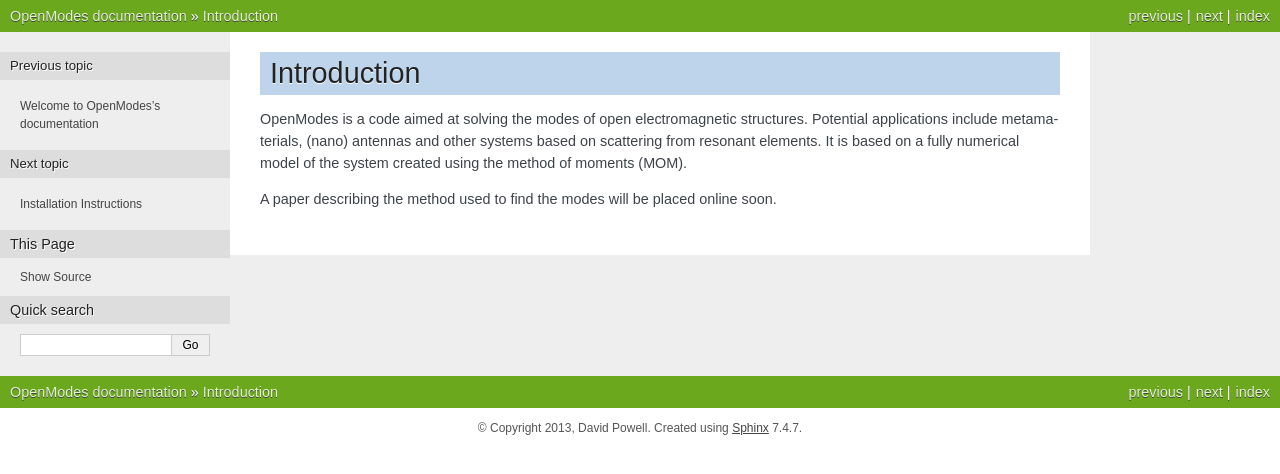
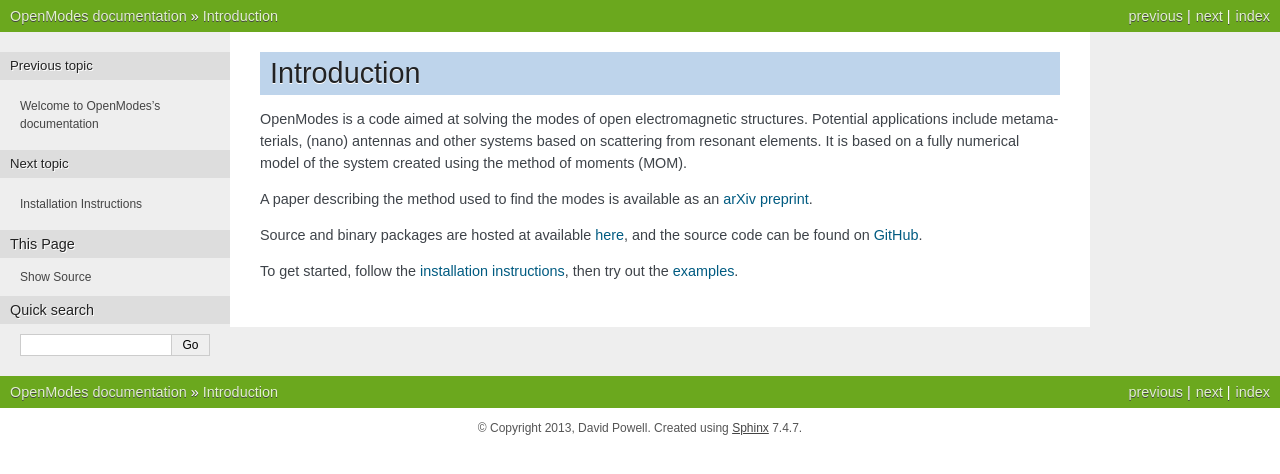
Before and after one commit to DavidPowell/OpenModes, a Sphinx documentation site: the page built from doc/intro.txt, in a window 1280 px wide. Shown: the top 474 px of the page. Built offline with Sphinx 7.4.7, drawn with Linux system fonts in a browser that asks for light colours; the version number could not be read and is left out.

Commit message:
Updated introduction

```diff
--- a/doc/intro.txt
+++ b/doc/intro.txt
@@ -6,4 +6,10 @@
 based on scattering from resonant elements. It is based on a fully numerical model
 of the system created using the method of moments (MOM).
 
-A paper describing the method used to find the modes will be placed online soon.
+A paper describing the method used to find the modes is available as an
+`arXiv preprint <http://arxiv.org/abs/1405.3759>`_.
+
+Source and binary packages are hosted at available `here <http://pypi.python.org/pypi/OpenModes>`_,
+and the source code can be found on `GitHub <https://github.com/DavidPowell/OpenModes>`_.
+
+To get started, follow the :doc:`installation instructions <install>`, then try out the :doc:`examples <examples>`.
```
